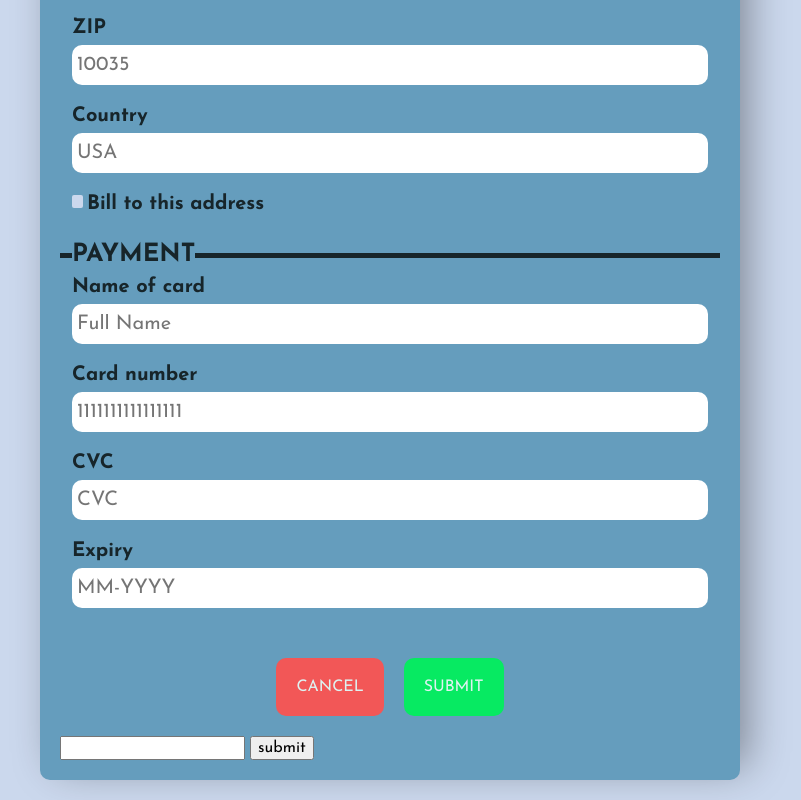
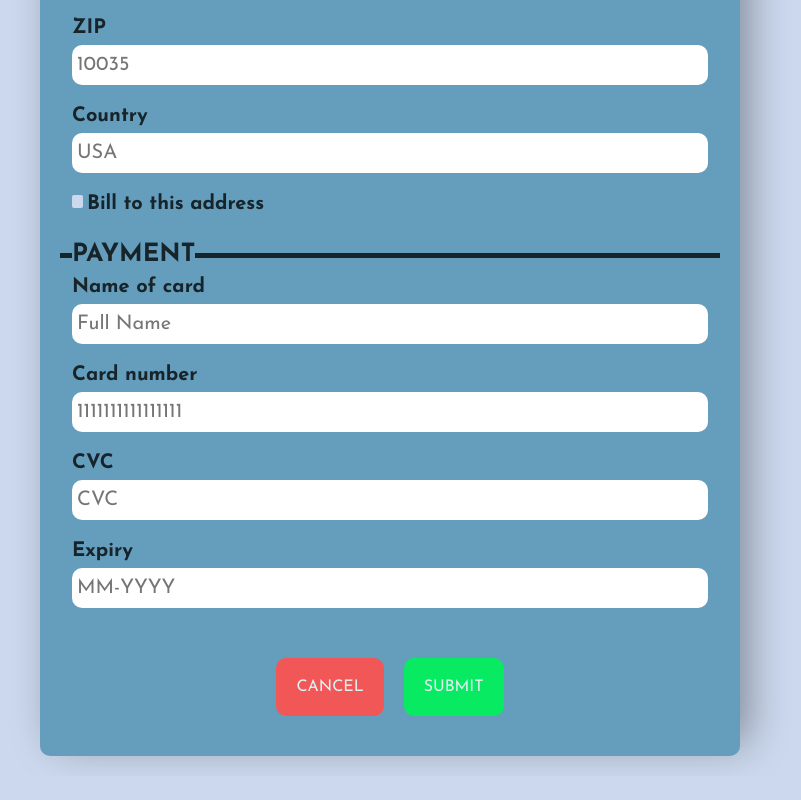
Before and after one commit to Platoniux/FormValidation, a website: page src/index.html in a window 1280 px wide. Shown: the part 733-1533 px from the top of the page, without its empty margins (250-1051 px from the left). After the commit the page ends 1509 px from the top, so only its background shows below. Drawn offline with Linux system fonts and the light colour scheme.

```diff
--- a/src/index.html
+++ b/src/index.html
@@ -277,12 +277,6 @@
         </button>
       </div>
     </form>
-    <form action="#" class="js-form">
-      <input type="text" class="js-customer-name js-inputs">
-      <button class="js-buttons js-submit-btn">
-        submit
-      </button>
-    </form>
   </div>
 
   <script src="js/index.js"></script>
```
